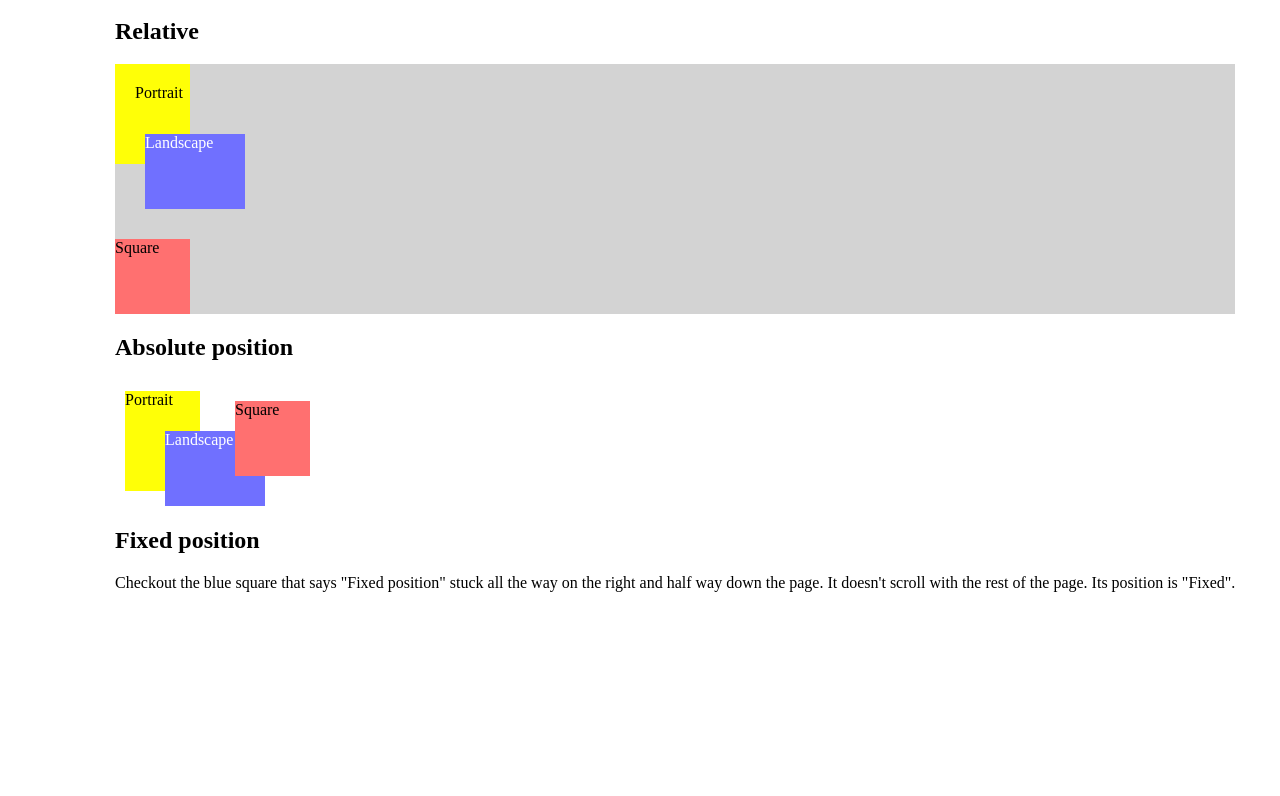
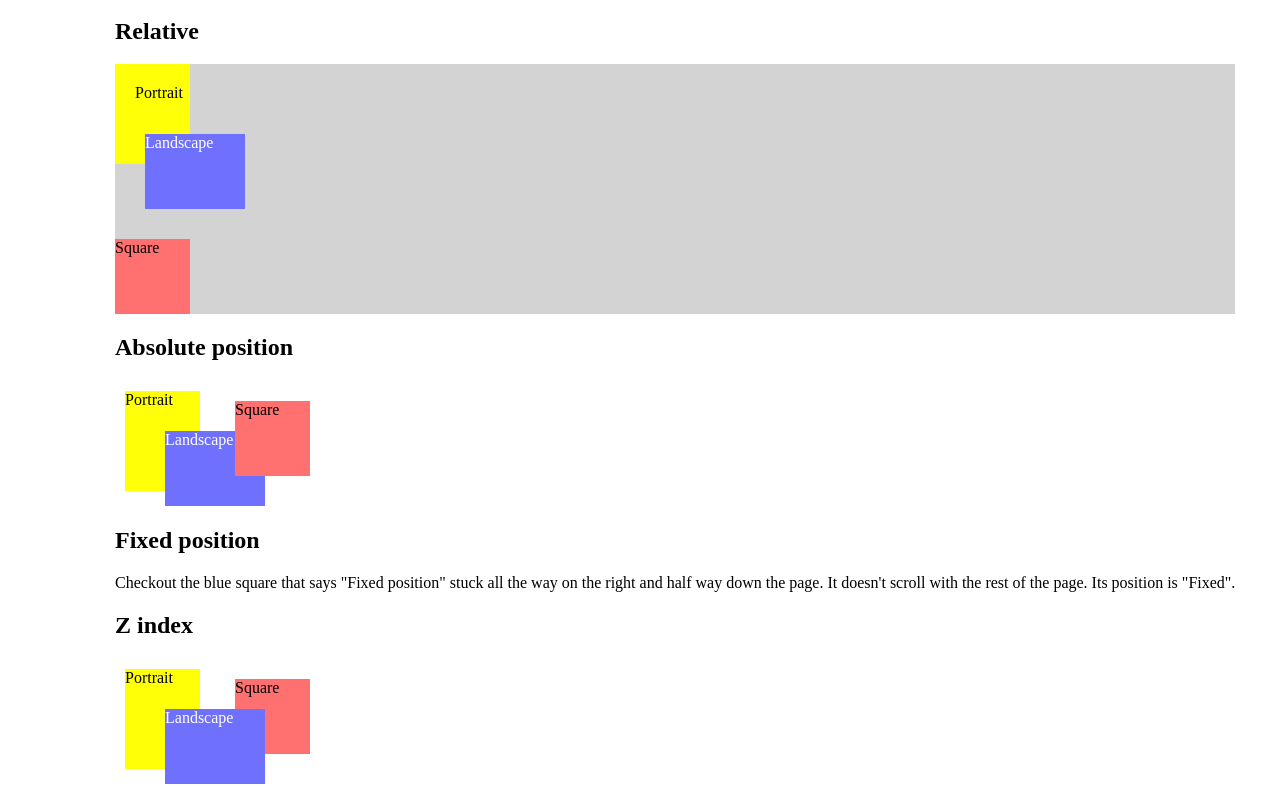
Before and after one commit to kushalkrishnappa/kambaz, a Next.js app: page /Labs/Lab2 in a window 1280 px wide. Shown: the part 2824-3620 px from the top of the page. Before the commit the page ends 3427 px from the top, so only its background shows below. Built offline with nearby package versions, Linux system fonts and the light colour scheme.

Commit message:
- Styling an HTML Tag's Z Index with CSS

```diff
--- /dev/null
+++ b/app/Labs/Lab2/Zindex.tsx
@@ -0,0 +1,35 @@
+export default function Zindex() {
+  return (
+    <div id="wd-z-index">
+      <h2>Z index</h2>
+      <div className="wd-pos-relative">
+        <div
+          className="wd-pos-absolute-10-10
+                    wd-bg-color-yellow wd-dimension-portrait"
+        >
+          Portrait
+        </div>
+        <div
+          className="wd-zindex-bring-to-front
+                    wd-pos-absolute-50-50 wd-dimension-landscape
+                    wd-bg-color-blue wd-fg-color-white"
+        >
+          Landscape
+        </div>
+        <div
+          className="wd-pos-absolute-120-20
+                    wd-bg-color-red wd-dimension-square"
+        >
+          Square
+        </div>
+      </div>
+      <br />
+      <br />
+      <br />
+      <br />
+      <br />
+      <br />
+      <br />
+    </div>
+  );
+}
--- a/app/Labs/Lab2/page.css
+++ b/app/Labs/Lab2/page.css
@@ -179,3 +179,8 @@
   right: 0px;
   bottom: 50%;
 }
+
+/* z-index */
+.wd-zindex-bring-to-front {
+  z-index: 10;
+}
--- a/app/Labs/Lab2/page.tsx
+++ b/app/Labs/Lab2/page.tsx
@@ -7,6 +7,7 @@
 import Padding from "./Padding";
 import "./page.css";
 import Positions from "./Positions";
+import Zindex from "./Zindex";
 
 export default function Lab2() {
   return (
@@ -84,6 +85,8 @@
       <Dimension />
 
       <Positions />
+
+      <Zindex />
     </div>
   );
 }
```
